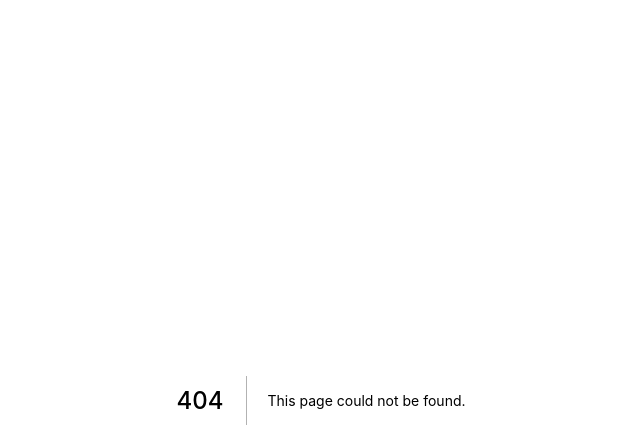
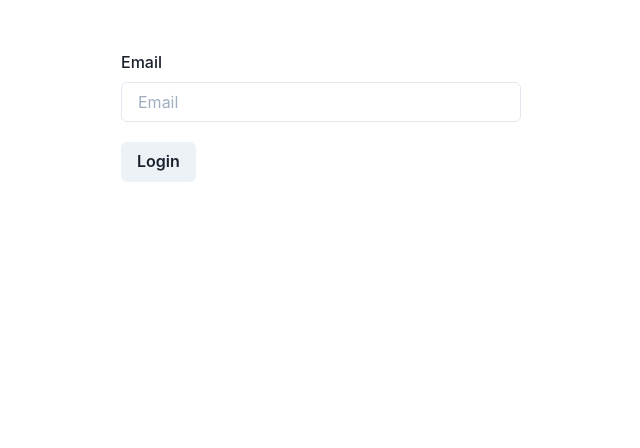
Before and after one commit to gejimayu/reddit-clone, a Next.js app in the folder reddit-clone-web/: page /forget-password in a window 1280 px wide. Before the commit this address had no page. Shown: the top 448 px of the page, without its empty margins (319-959 px from the left). Built offline with nearby package versions, Linux system fonts and the light colour scheme.

Commit message:
Web: Add forget password Page

```diff
--- /dev/null
+++ b/reddit-clone-web/src/components/SuccessPrompt/index.tsx
@@ -0,0 +1,32 @@
+// Components
+import {
+  Alert,
+  AlertIcon,
+  AlertTitle,
+  AlertDescription,
+} from '@chakra-ui/react';
+
+type Props = {
+  title: string;
+  content: React.ReactNode;
+};
+const SuccessPrompt: React.FC<Props> = ({ title, content }) => {
+  return (
+    <Alert
+      backgroundColor="white"
+      status="success"
+      flexDirection="column"
+      alignItems="center"
+      justifyContent="center"
+      textAlign="center"
+    >
+      <AlertIcon boxSize="40px" />
+      <AlertTitle marginTop="16px" marginBottom="4px" fontSize="lg">
+        {title}
+      </AlertTitle>
+      <AlertDescription>{content}</AlertDescription>
+    </Alert>
+  );
+};
+
+export default SuccessPrompt;
--- a/reddit-clone-web/src/generated/graphql.tsx
+++ b/reddit-clone-web/src/generated/graphql.tsx
@@ -125,6 +125,15 @@ export type ChangePasswordMutation = { __typename?: 'Mutation' } & {
   >;
 };
 
+export type ForgetPasswordMutationVariables = Exact<{
+  email: Scalars['String'];
+}>;
+
+export type ForgetPasswordMutation = { __typename?: 'Mutation' } & Pick<
+  Mutation,
+  'forgetPassword'
+>;
+
 export type LoginMutationVariables = Exact<{
   usernameOrEmail: Scalars['String'];
   password: Scalars['String'];
@@ -241,6 +250,52 @@ export type ChangePasswordMutationResult = Apollo.MutationResult<ChangePasswordM
 export type ChangePasswordMutationOptions = Apollo.BaseMutationOptions<
   ChangePasswordMutation,
   ChangePasswordMutationVariables
+>;
+export const ForgetPasswordDocument = gql`
+  mutation ForgetPassword($email: String!) {
+    forgetPassword(email: $email)
+  }
+`;
+export type ForgetPasswordMutationFn = Apollo.MutationFunction<
+  ForgetPasswordMutation,
+  ForgetPasswordMutationVariables
+>;
+
+/**
+ * __useForgetPasswordMutation__
+ *
+ * To run a mutation, you first call `useForgetPasswordMutation` within a React component and pass it any options that fit your needs.
+ * When your component renders, `useForgetPasswordMutation` returns a tuple that includes:
+ * - A mutate function that you can call at any time to execute the mutation
+ * - An object with fields that represent the current status of the mutation's execution
+ *
+ * @param baseOptions options that will be passed into the mutation, supported options are listed on: https://www.apollographql.com/docs/react/api/react-hooks/#options-2;
+ *
+ * @example
+ * const [forgetPasswordMutation, { data, loading, error }] = useForgetPasswordMutation({
+ *   variables: {
+ *      email: // value for 'email'
+ *   },
+ * });
+ */
+export function useForgetPasswordMutation(
+  baseOptions?: Apollo.MutationHookOptions<
+    ForgetPasswordMutation,
+    ForgetPasswordMutationVariables
+  >
+) {
+  return Apollo.useMutation<
+    ForgetPasswordMutation,
+    ForgetPasswordMutationVariables
+  >(ForgetPasswordDocument, baseOptions);
+}
+export type ForgetPasswordMutationHookResult = ReturnType<
+  typeof useForgetPasswordMutation
+>;
+export type ForgetPasswordMutationResult = Apollo.MutationResult<ForgetPasswordMutation>;
+export type ForgetPasswordMutationOptions = Apollo.BaseMutationOptions<
+  ForgetPasswordMutation,
+  ForgetPasswordMutationVariables
 >;
 export const LoginDocument = gql`
   mutation Login($usernameOrEmail: String!, $password: String!) {
--- /dev/null
+++ b/reddit-clone-web/src/graphql/mutations/forgetPassword.graphql
@@ -0,0 +1,3 @@
+mutation ForgetPassword($email: String!) {
+  forgetPassword(email: $email)
+}
--- /dev/null
+++ b/reddit-clone-web/src/pages/forget-password.tsx
@@ -0,0 +1,54 @@
+import React from 'react';
+
+// Hooks
+import { useForgetPasswordMutation } from '../generated/graphql';
+
+// HOC
+import withApollo from '../hocs/withApollo';
+
+// Components
+import Container from '../components/Container';
+import InputField from '../components/InputField';
+import SuccessPrompt from '../components/SuccessPrompt';
+import { Formik, Form } from 'formik';
+import { Button } from '@chakra-ui/react';
+
+const ForgetPassword: React.FC = () => {
+  const [isComplete, setIsComplete] = React.useState<boolean>(false);
+  const [forgetPassword] = useForgetPasswordMutation();
+
+  return (
+    <Container>
+      {!isComplete ? (
+        <Formik
+          initialValues={{ email: '' }}
+          onSubmit={async (values) => {
+            await forgetPassword({ variables: values });
+            setIsComplete(true);
+          }}
+        >
+          {({ isSubmitting }) => (
+            <Form>
+              <InputField
+                name="email"
+                label="Email"
+                placeholder="Email"
+                marginBottom="20px"
+              />
+              <Button type="submit" isLoading={isSubmitting}>
+                Login
+              </Button>
+            </Form>
+          )}
+        </Formik>
+      ) : (
+        <SuccessPrompt
+          title="Reset Password Success !"
+          content="A verification email has been sent. Please check to proceed further"
+        />
+      )}
+    </Container>
+  );
+};
+
+export default withApollo()(ForgetPassword);
```
Also changed, not shown: reddit-clone-web/src/pages/login.tsx (+8 -2 lines).
